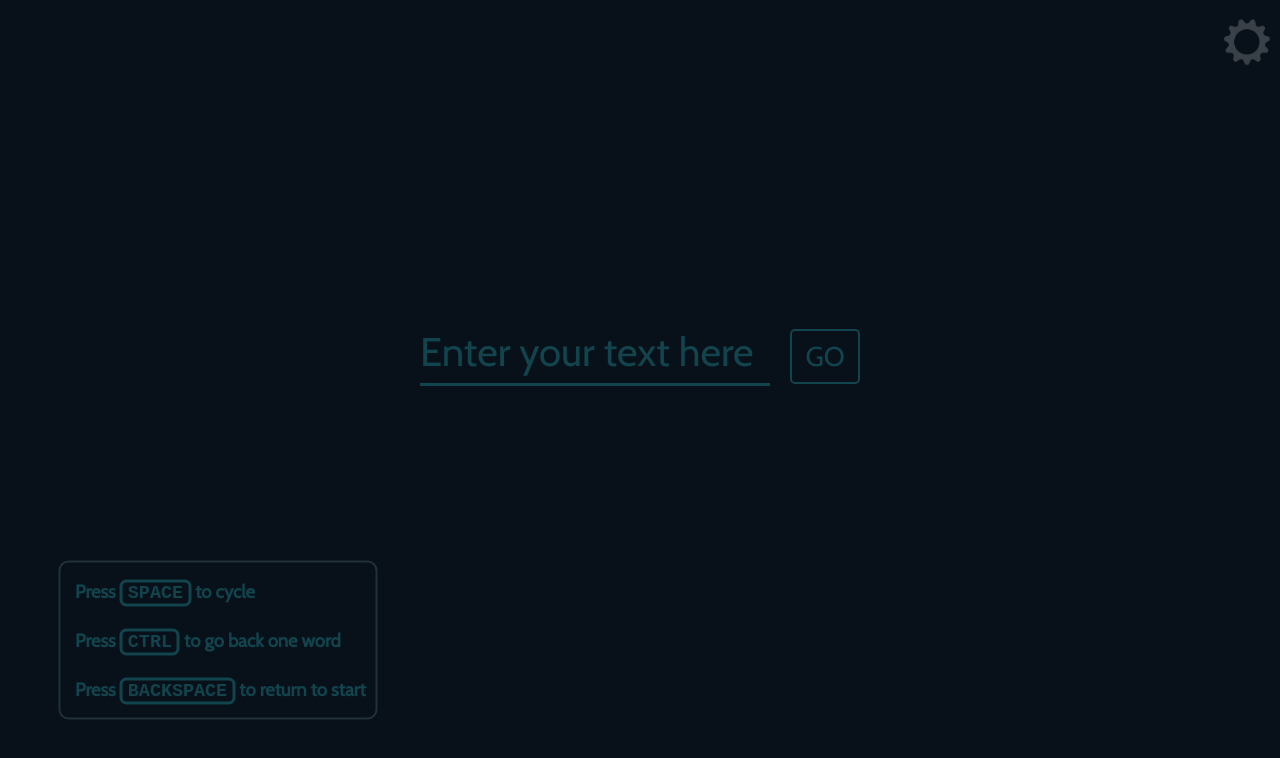
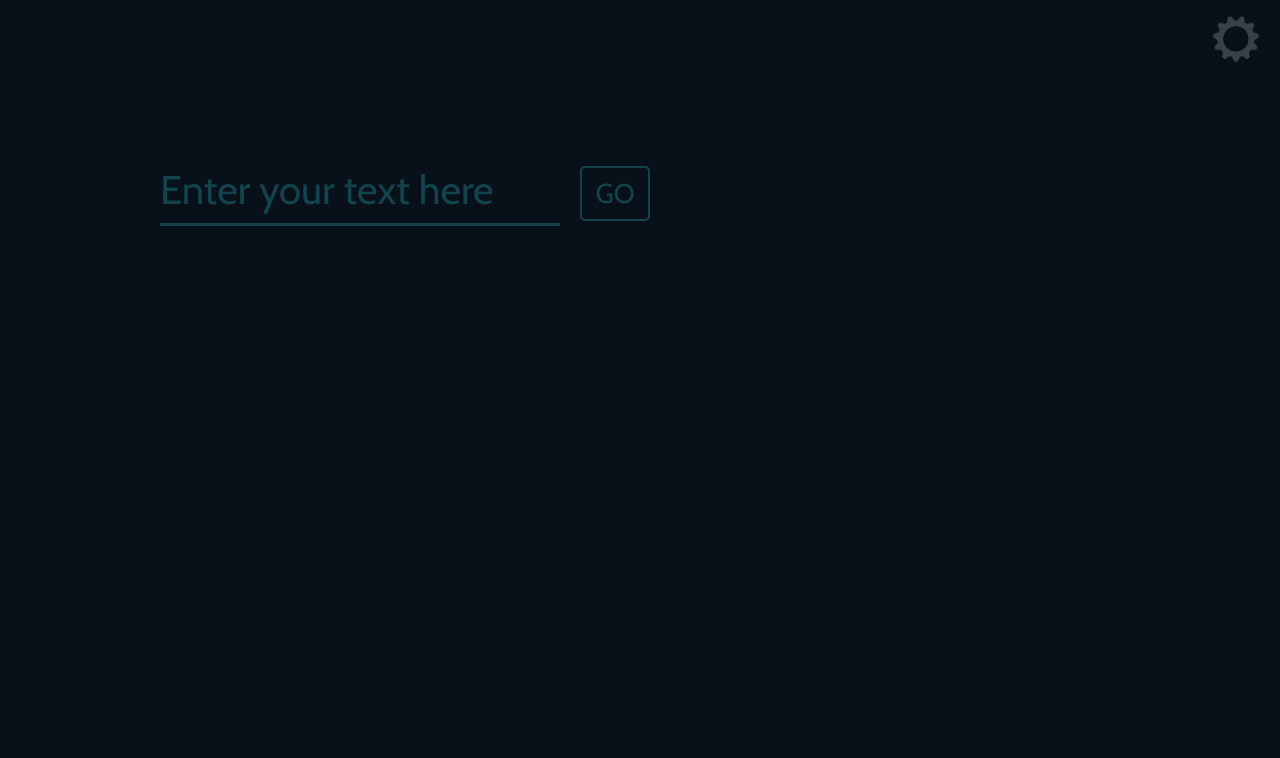
Before and after one commit to engine20/how-to-read-fast, a React (Create React App) app: page / in a window 1280 px wide. Shown: the top 758 px of the page. Built offline with nearby package versions, Linux system fonts and the light colour scheme.

Commit message:
reworked css; added Focuspromp dummy

```diff
--- a/src/components/App.js
+++ b/src/components/App.js
@@ -4,6 +4,8 @@ import "../css/App.css";
 import DisplayText from "./DisplayTexts/component";
 import { SetSetting, GetSetting } from "./Settings";
 import Settingsimg from "../img/Settings.png";
+import { css, cx } from "@emotion/css";
+
 const Settingspage = React.lazy(() => import("./Settingspage"));
 class App extends React.Component {
   constructor(props) {
@@ -27,21 +29,24 @@ class App extends React.Component {
         `;
     return (
       <div className="App">
+        <header>
+          <button
+            type="button"
+            className="Settingsbutton"
+            onMouseDown={this.ToggleSettings}
+          >
+            <img src={Settingsimg} alt="Settings" height="50" width="50" />
+          </button>
+        </header>
+        <section>
           {this.state.inSettings ? (
             <Suspense fallback={<div>Loading...</div>}>
               <Settingspage />
             </Suspense>
           ) : (
-          <DisplayText wpm={500} />
+            <DisplayText wpm={500} /> //TODO add WPM user Control
           )}
-        <button
-          type="button"
-          className="Settingsbutton"
-          onMouseDown={this.ToggleSettings}
-        >
-          {" "}
-          <img src={Settingsimg} alt="Settings" height="50" width="50" />
-        </button>
+        </section>
       </div>
     );
   }
--- a/src/components/DisplayTexts/Entryfield.js
+++ b/src/components/DisplayTexts/Entryfield.js
@@ -8,7 +8,6 @@ class Entryfield extends React.Component {
     super(props);
     this.state = {
       input: "",
-      hidelable: true,
     };
     this.SetInput = this.SetInput.bind(this);
     this.handleSubmit = this.handleSubmit.bind(this);
@@ -31,7 +30,6 @@ class Entryfield extends React.Component {
     //restore text after mounting
     this.setState({
       input: GetSetting("Entryfield").get("input"), //If text was in the entryfield but not set
-      hidelable: GetSetting("Entryfield").get("hidelable"),
     });
   }
 
--- /dev/null
+++ b/src/components/DisplayTexts/Focusprompt.js
@@ -0,0 +1,7 @@
+import React, { useState } from "react";
+
+const Focusprompt = ({ focused }) => {
+  return <h1>{focused ? "focus" : "no focus"}</h1>;
+};
+
+export default Focusprompt;
--- a/src/components/DisplayTexts/StaticElements.js
+++ b/src/components/DisplayTexts/StaticElements.js
@@ -10,15 +10,9 @@ const StaticElements = () => {
     display: flex;
     flex-direction: column;
     border-radius: 10px;
-    margin: auto;
-    position: absolute;
-    top: 80%;
-    left: 17%;
-    -ms-transform: translate(-50%, -50%);
-    transform: translate(-50%, -50%);
     border: 2px solid #213138;
-    padding-left: 15px;
-    padding-top: 5px;
+    margin-top: 3rem;
+    padding: 0.2rem 1rem 0.7rem 1rem;
   `;
 
   const Text = styled.h1`
--- a/src/components/DisplayTexts/component.js
+++ b/src/components/DisplayTexts/component.js
@@ -1,11 +1,10 @@
 import React from "react";
-// import DisplayWord from "./DisplayWord";
 import StaticElements from "./StaticElements";
 import { SetSetting, GetSetting } from "../Settings";
 import Entryfield from "./Entryfield";
 import styled from "@emotion/styled";
 import { css, cx } from "@emotion/css";
-import { nearest } from "../util";
+import Focusprompt from "./Focusprompt";
 
 class DisplayText extends React.Component {
   constructor(props) {
@@ -133,9 +132,6 @@ class DisplayText extends React.Component {
       font-family: "Raleway", sans-serif;
       text-align: center;
       font-size: 5rem;
-
-      position: relative;
-      margin-top: 1.8em;
     `;
 
     const Progress = styled.h1`
@@ -143,8 +139,6 @@ class DisplayText extends React.Component {
       font-family: "Raleway", sans-serif;
       text-align: right;
       font-size: 5rem;
-      margin-top: -140px;
-      padding-right: 20px;
       border-style: solid;
       border-width: 3px;
       border-color: ${this.state.editprogress
@@ -152,12 +146,9 @@ class DisplayText extends React.Component {
         : "transparent"};
       border-radius: 10px;
       width: 180px;
-      position: relative;
-      left: 88%;
       transition: 0.2s;
     `;
     const { wpm } = this.props;
-    //Process the text to an array
 
     const delay = 60 / wpm;
 
@@ -223,23 +214,24 @@ class DisplayText extends React.Component {
     };
 
     return (
-      <div>
+      <span>
         {this.state.text !== "" ? (
           <div
             className={css`
               background: ${GetSetting("theme").get("textbox")};
-              width: 1500px;
-              height: 350px;
-              display: flex;
-              flex-direction: column;
+              width: 93.75rem;
+              height: 21.875rem;
               border-radius: 5px;
-              margin: auto;
               position: absolute;
               top: 50%;
               left: 50%;
-              -ms-transform: translate(-50%, -50%);
               transform: translate(-50%, -50%);
               outline: none;
+              display: grid;
+              grid-template-columns: 1fr 3fr 1fr;
+              align-items: center;
+              justify-items: center;
+              grid-template-rows: 21.875rem 10rem;
             `}
           >
             <div
@@ -249,15 +241,18 @@ class DisplayText extends React.Component {
               onFocus={onFocus}
               onBlur={onBlur}
               className={css`
+                grid-column-start: 1;
+                grid-column-end: 4;
                 outline: none;
               `}
             >
-              <Currentword>
-                {(this.state.focus && this.words[this.state.index]) ||
-                  "Click to focus"}
-              </Currentword>
-              <NextWord>{nextwordhint()}</NextWord>
+              <Currentword>{this.words[this.state.index]}</Currentword>
+              {/* <Focusprompt focused={this.state.focus} /> */}
             </div>
+            <div>
+              <StaticElements />
+            </div>
+            <NextWord>{nextwordhint()}</NextWord>
             <div
               onFocus={this.progressfocused}
               onBlur={this.progressblurred}
@@ -273,8 +268,7 @@ class DisplayText extends React.Component {
         ) : (
           <Entryfield SetText={SetTexthandler} />
         )}
-        <StaticElements />
-      </div>
+      </span>
     );
   }
 }
--- a/src/components/Settings.js
+++ b/src/components/Settings.js
@@ -1,13 +1,7 @@
 const settings = new Map([
   ["text", ""],
   ["index", 0],
-  [
-    "Entryfield",
-    new Map([
-      ["input", ""],
-      ["hidelable", true],
-    ]),
-  ],
+  ["Entryfield", new Map([["input", ""]])],
   [
     "theme",
     new Map([
@@ -22,7 +16,6 @@ const settings = new Map([
 
 export const SetSetting = (Setting, Value) => {
   settings.set(Setting, Value);
-  //console.log("Setting Change: " + Setting + ", " + Value);
 };
 export const GetSetting = (Setting) => {
   return settings.get(Setting);
--- a/src/components/generic/Inputfield.js
+++ b/src/components/generic/Inputfield.js
@@ -4,20 +4,19 @@ import { css, cx } from "@emotion/css";
 
 const Inputfield = ({ handleSubmit, input, setinput }) => {
   return (
-    <div
+    <form
+      onSubmit={handleSubmit}
       className={css`
-        position: absolute;
-        top: 40%;
-        left: 50%;
-        transform: translate(-50%);
+        display: flex;
+        align-items: center;
+        justify-content: flex-start;
+        padding: 10rem;
       `}
     >
-      <form onSubmit={handleSubmit}>
       <input
         type="input"
         name="text"
         id="text"
-          // placeholder="Enter your text here"
         autoComplete="off"
         required
         tabIndex="0"
@@ -32,22 +31,24 @@ const Inputfield = ({ handleSubmit, input, setinput }) => {
           background: transparent;
           font-family: "Cabin", sans-serif;
           font-size: 2.5rem;
-            width: 350px;
           transition: 0.2s;
+          width: 25rem;
+
           &:focus {
             border-bottom: 3px solid ${GetSetting("theme").get("textprimary")};
-              width: 850px;
+            width: 35rem;
           }
 
           &:required,
           &:invalid + #Inputlable {
-              top: 0.45rem;
             font-size: 2.5rem;
+
+            transform: translateY(0);
           }
 
           &:focus + #Inputlable {
-              top: -0.8rem;
             font-size: 1rem;
+            transform: translateY(-2.2rem);
           }
         `}
       />
@@ -57,10 +58,10 @@ const Inputfield = ({ handleSubmit, input, setinput }) => {
         className={css`
           font-family: "Cabin", sans-serif;
           position: absolute;
-            top: -0.8rem;
           cursor: text;
-            display: block;
           font-size: 1rem;
+          transform: translateY(-2.2rem);
+          margin-top: -0.5rem;
           color: ${GetSetting("theme").get("texttertiary")};
           user-select: none;
           transition: 0.22s;
@@ -91,7 +92,6 @@ const Inputfield = ({ handleSubmit, input, setinput }) => {
         `}
       />
     </form>
-    </div>
   );
 };
 
--- a/src/css/App.css
+++ b/src/css/App.css
@@ -20,10 +20,11 @@ code {
 .Settingsbutton {
   background-color: transparent;
   color: transparent;
+  position: relative;
+  float: right;
+  top: 1em;
+  right: 1em;
   border: 0px;
-  position: absolute;
-  top: 2%;
-  left: 95%;
   opacity: 0.2;
   transition: opacity 0.2s linear, transform 0.4s ease;
 }
```
Lines whose indentation alone changed are shown as unchanged.
